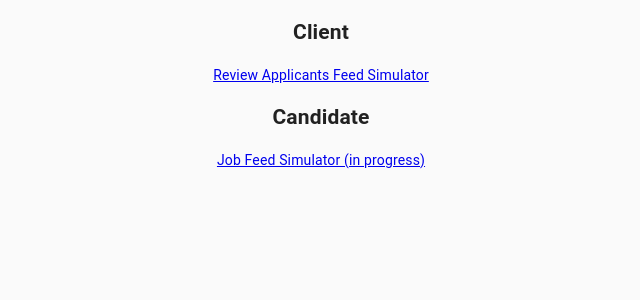
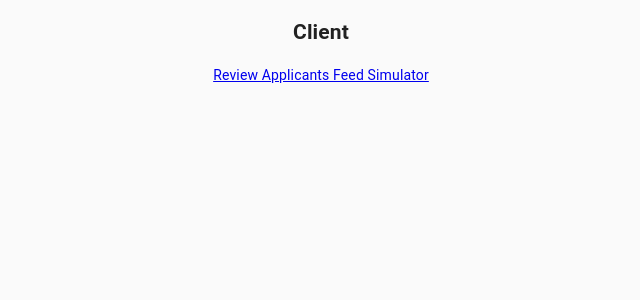
Before and after one commit to timhc22/applications-playground, a React (Create React App) app: page / in a window 1280 px wide. Shown: the top 300 px of the page, without its empty margins (319-959 px from the left). Built offline with nearby package versions, Linux system fonts and the light colour scheme.

Commit message:
Remove unused

```diff
--- a/src/pages/DashboardPage/DashboardPage.tsx
+++ b/src/pages/DashboardPage/DashboardPage.tsx
@@ -12,12 +12,6 @@ export default function DashboardPage(): JSX.Element {
           <Link to="/client/review-applicants" className="button">
             Review Applicants Feed Simulator
           </Link>
-
-          <Divider orientation="horizontal" flexItem />
-          <h2>Candidate</h2>
-          <Link to="/candidate/job-feed" className="button">
-            Job Feed Simulator (in progress)
-          </Link>
         </section>
       </div>
     </section>
```
